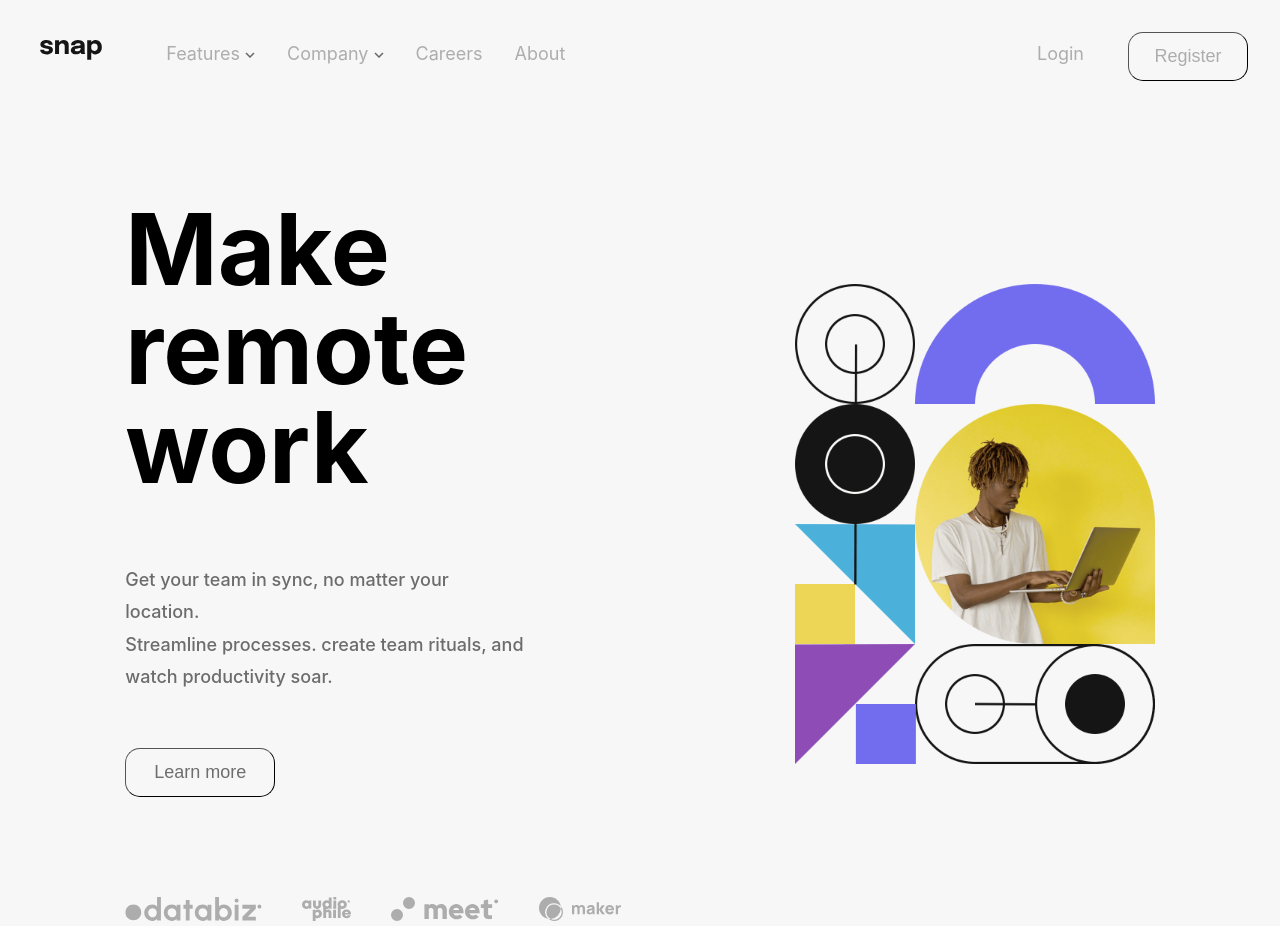
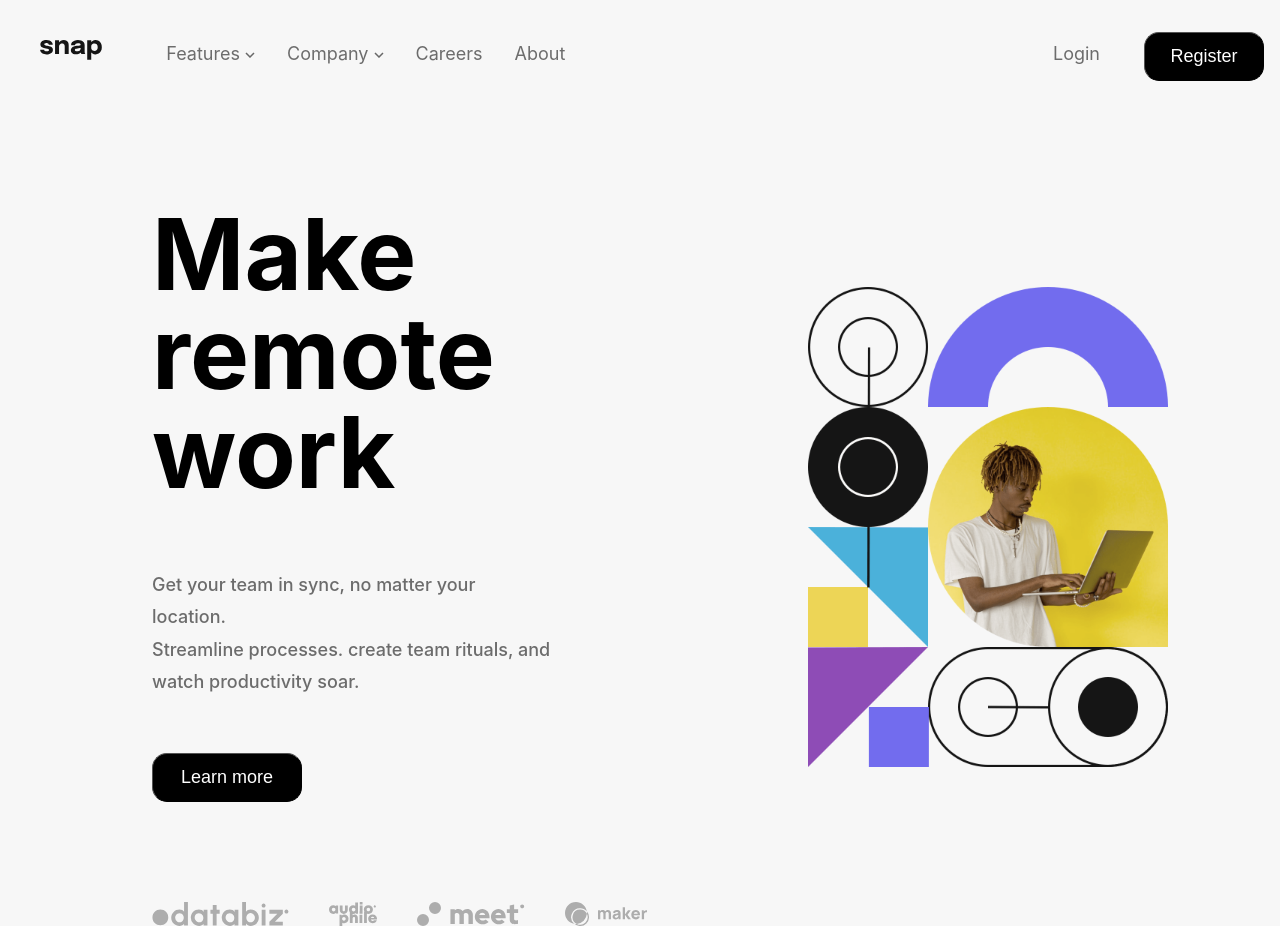
Before and after one commit to Nagema/Intro-section-with-dropdown-navigation, a React (Create React App) app: page / in a window 1280 px wide. Shown: the top 926 px of the page. Built offline with nearby package versions, Linux system fonts and the light colour scheme.

Commit message:
fix styles

```diff
--- a/src/components/NavBar/NavBar.jsx
+++ b/src/components/NavBar/NavBar.jsx
@@ -33,7 +33,7 @@ function NavBar() {
                     <Link className='links' to="/" onClick={handleFeatureLink}>
                         Features <img className='link-icon' src={iconFeatureToggle ? iconArrowUp : iconArrowDown}/>
                     </Link>
-                    <Link className='links' to="/" onClick={handleCompanyLink}>
+                    <Link className='links link-feature' to="/" onClick={handleCompanyLink}>
                         Company <img className='link-icon' src={iconCompanyToggle ? iconArrowUp : iconArrowDown}/>
                     </Link>
                     <Link className='links' to="/">Careers</Link>
--- a/src/components/NavBar/styles.css
+++ b/src/components/NavBar/styles.css
@@ -23,6 +23,7 @@
   }
 
   .links-wrapper {
+    position: absolute;
     display: flex;
     justify-content: space-between;
     width: 100%;
@@ -30,7 +31,7 @@
   }
 
   .links {
-    color: #ADADAD;
+    color:#6C6C6C;
     font-size: 18px;
     text-decoration: none;
     display: block;
@@ -40,6 +41,7 @@
 }
 .links:hover{
     color: rgba(0,0,0,.7);
+    font-weight: 600;
 }
 .link-icon {
     padding-bottom: 2px;
@@ -52,12 +54,13 @@
 .feature-options {
     position: relative;
     color: #ADADAD;
-    top: 45px;
-    left: -60em;
+    left: 5%;
+    top: 4vh;
     width: 14vh;
     border-radius: 12px;
     text-align: left;
     background-color: white;
+    box-shadow: 0 4px 8px 0 rgba(167, 165, 165, 0.2), 0 6px 20px 0 rgba(168, 165, 165, 0.19);
 }
 
 .list-option {
@@ -75,30 +78,33 @@
     padding-right: 10px;
 }
 .company-options {
-    position: relative;
+    position: absolute;
     color: #ADADAD;
-    top: 45px;
-    left: -21em;
+    left: 19%;
+    top: 6.5vh;
     width: 10vh;
     height: 10vh;
     border-radius: 12px;
     text-align: left;
     background-color: white;
+    box-shadow: 0 4px 8px 0 rgba(167, 165, 165, 0.2), 0 6px 20px 0 rgba(168, 165, 165, 0.19);
 }
 
 .register-button{
     width: 8rem;
-    color: #ADADAD;
+    color: #ffff;
     font-size: 18px;
     border-radius: 15px;
     width: 120px;
     height: 49px;
     margin-left: 2em;
-    background-color: rgb(247, 247, 247);
+    background-color: rgb(0, 0, 0);
     border-width: 1.5px;
     cursor: pointer;
 }
 .register-button:hover {
+    background-color: rgb(247, 247, 247);
     color: rgba(0,0,0,.7);
-    font-weight: bold;
+    font-weight: 600;
+    border-width: 2px;
 }
--- a/src/containers/styles.css
+++ b/src/containers/styles.css
@@ -8,6 +8,7 @@
 
 .main-page-text {
     margin: auto;
+    margin-left: 9vh;
     margin-right: 5vh;
     display: flex;
     margin-top: 9vh;
@@ -18,7 +19,7 @@
 }
 
 .main-page-text h1 {
-    margin-top: 0;
+    margin-top: 5px;
     font-size: 6.2em;
     line-height: 1;
     max-width: 584px;
@@ -48,18 +49,20 @@
 }
 
 .learn-more-button {
-    color: #6E6E6E;
+    color: #ffff;
     margin-top: 2em;
     margin-bottom: 2em;
     border-radius: 15px;
     width: 150px;
     height: 49px;
-    background-color: rgb(247, 247, 247);
+    background-color: rgb(0, 0, 0);
     border-width: 1.5px;
     font-size: 18px;
     cursor: pointer;
 }
 .learn-more-button:hover {
+    background-color: rgb(247, 247, 247);
     color: rgba(0,0,0,.7);
-    font-weight: bold;
+    font-weight: 600;
+    border-width: 2px;
 }
```
